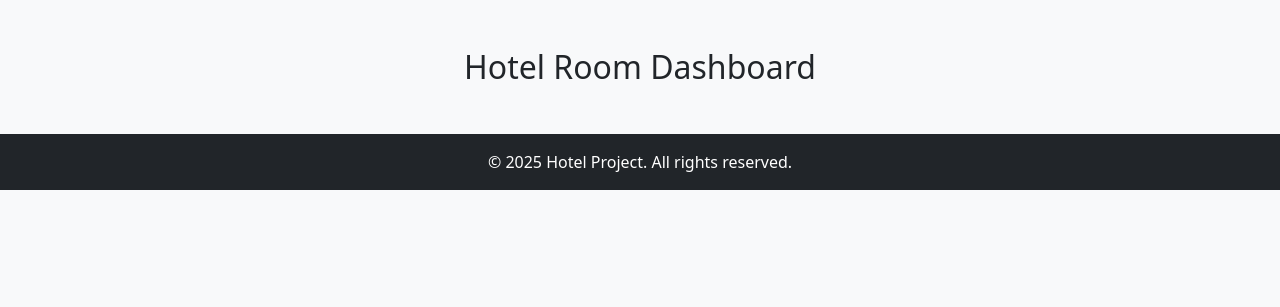
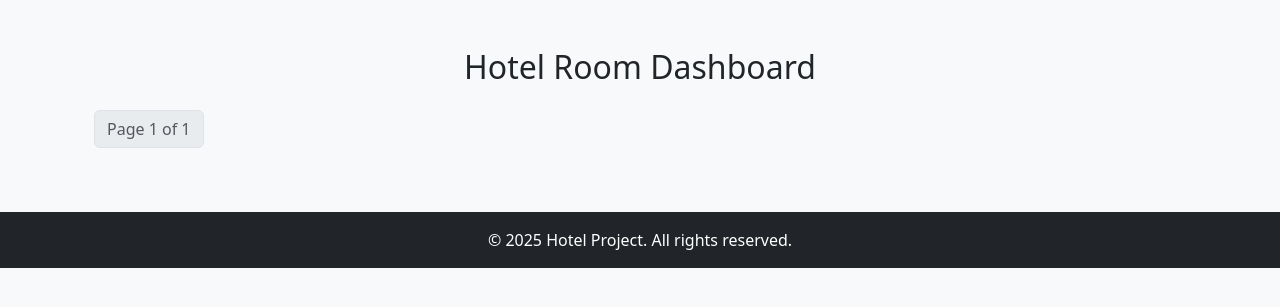
Before and after one commit to nlekkerman/hotel-porter, a Django app: page /rooms/ in a window 1280 px wide. Shown: the part 56-363 px from the top of the page. Run offline with Django 5.2, Linux system fonts and the light colour scheme; data that the repository does not hold is empty.

Commit message:
Added paginator to room list.

```diff
--- a/room/templates/room/room_list.html
+++ b/room/templates/room/room_list.html
@@ -5,8 +5,10 @@
 {% block content %}
 <div class="container py-4">
     <h2 class="text-center mb-4">Hotel Room Dashboard</h2>
+
+    <!-- Rooms List -->
     <div class="row row-cols-1 row-cols-sm-2 row-cols-md-3 row-cols-lg-4 g-4">
-        {% for room in rooms %}
+        {% for room in page_obj %}
         <div class="col">
             <div class="card h-100 shadow-sm">
                 <div class="card-body">
@@ -56,5 +58,35 @@
         </div>
         {% endfor %}
     </div>
+
+    <!-- Pagination Controls -->
+    <div class="pagination mt-4">
+        <nav>
+            <ul class="pagination justify-content-center">
+                {% if page_obj.has_previous %}
+                    <li class="page-item">
+                        <a class="page-link" href="?page=1" aria-label="First">&laquo; First</a>
+                    </li>
+                    <li class="page-item">
+                        <a class="page-link" href="?page={{ page_obj.previous_page_number }}" aria-label="Previous">Previous</a>
+                    </li>
+                {% endif %}
+
+                <li class="page-item disabled">
+                    <span class="page-link">Page {{ page_obj.number }} of {{ page_obj.paginator.num_pages }}</span>
+                </li>
+
+                {% if page_obj.has_next %}
+                    <li class="page-item">
+                        <a class="page-link" href="?page={{ page_obj.next_page_number }}" aria-label="Next">Next</a>
+                    </li>
+                    <li class="page-item">
+                        <a class="page-link" href="?page={{ page_obj.paginator.num_pages }}" aria-label="Last">Last &raquo;</a>
+                    </li>
+                {% endif %}
+            </ul>
+        </nav>
+    </div>
+
 </div>
 {% endblock %}
--- a/room/views.py
+++ b/room/views.py
@@ -4,6 +4,7 @@ from django.http import JsonResponse
 from guest.models import Guest
 from django.views.decorators.csrf import csrf_exempt
 from .forms import GuestForm
+from django.core.paginator import Paginator
 
 
 def add_guest(request, room_id):
@@ -22,8 +23,14 @@ def add_guest(request, room_id):
     return render(request, 'room/add_guest.html', {'form': form, 'room': room})
 
 def room_list(request):
-    rooms = Room.objects.all()
-    return render(request, 'room/room_list.html', {'rooms': rooms})
+    rooms = Room.objects.all()  # Get all rooms
+    paginator = Paginator(rooms, 10)  # Show 10 rooms per page
+
+    page_number = request.GET.get('page')  # Get the page number from the query string
+    page_obj = paginator.get_page(page_number)  # Get the page object
+
+    return render(request, 'room/room_list.html', {'page_obj': page_obj})
+
 
 @csrf_exempt
 def add_to_order(request, room_number):
```
